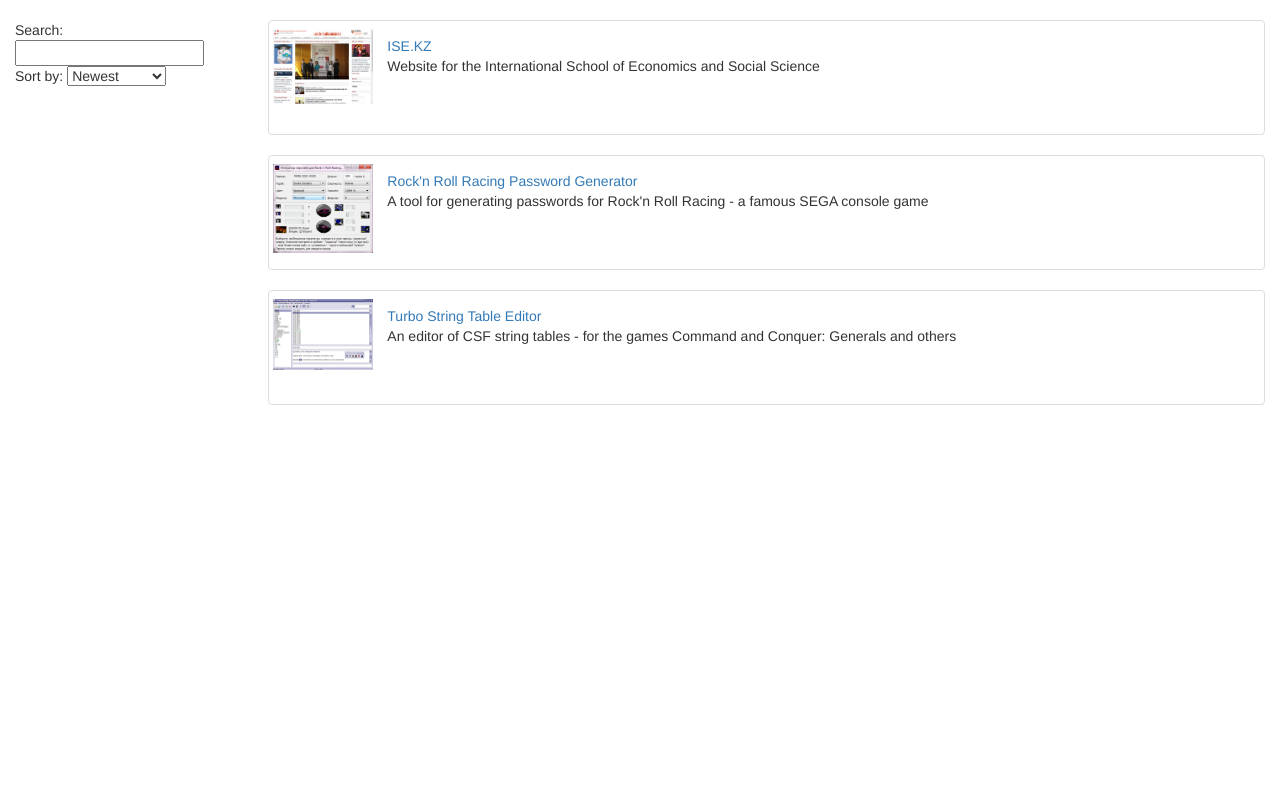
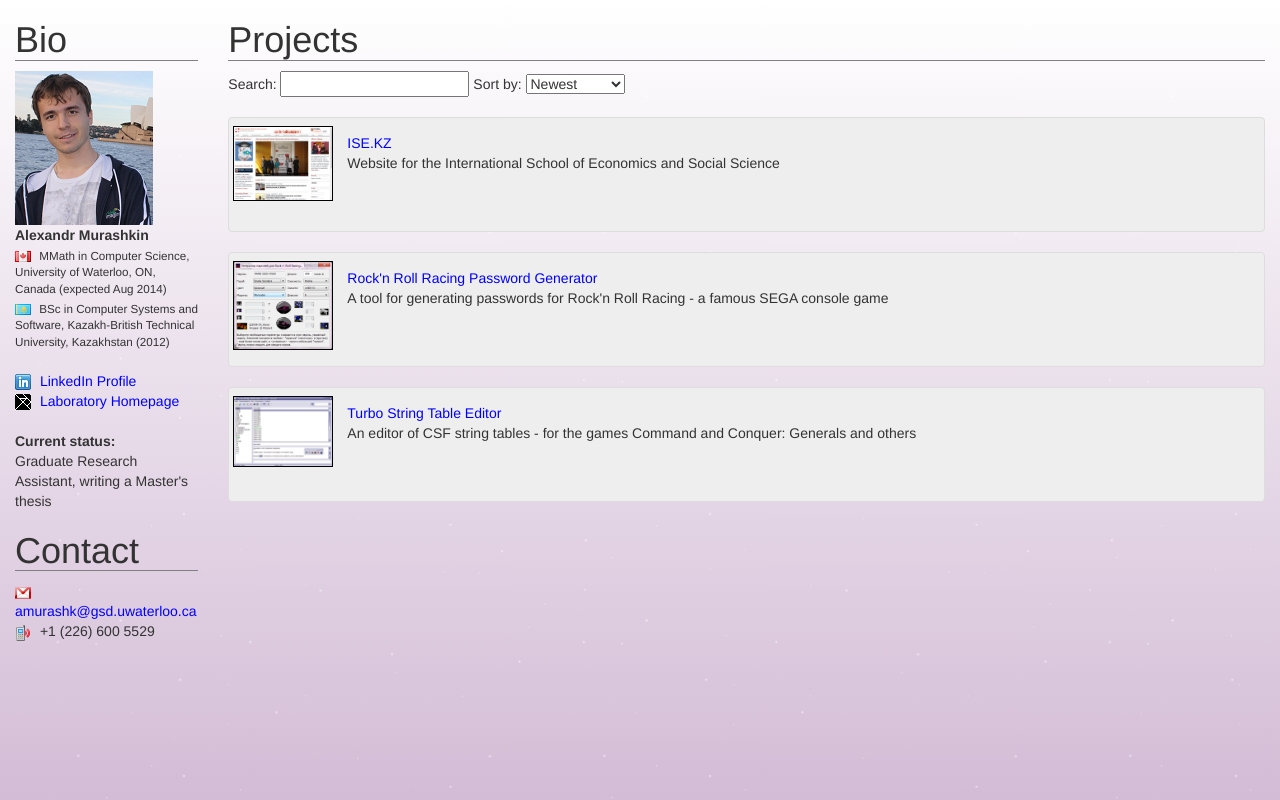
Before and after one commit to AMurashkin/Portfolio, a website: page app/index.html in a window 1280 px wide. Drawn offline with nearby package versions, Linux system fonts and the light colour scheme; some packages are replaced by stand-ins of ours.

Commit message:
Implemented Bio and Background

```diff
--- a/app/css/app.css
+++ b/app/css/app.css
@@ -2,13 +2,35 @@
 /* app css stylesheet */
 /*-------------------------------*/
 
-body {
-  padding-top: 20px;
+a:link {
+  color: #0000ff;
 }
 
+a:visited {
+  color: #0000ff;
+}
+
+a:hover {
+  color: #007;
+}
+
+a:active {
+}
+
+body {
+  padding:0;
+  margin:0;
+  height:100%;
+  overflow:hidden;
+}
+
+div.view-container{
+  position: relative;
+  left:0;
+  top:0;
+}
 
 .project-images {
-  background-color: white;
   margin-right:1em;
   width: 600px;
   height: 460px;
@@ -19,6 +41,8 @@ body {
 
 .projects {
   list-style: none;
+  padding:0;
+  margin:0;
 }
 
 .thumb {
@@ -33,6 +57,11 @@ body {
   clear: both;
   height: 115px;
   padding-top: 15px;
+  background: #eee;
+}
+
+.projects li img{
+  border: 1px solid black;
 }
 
 /*-------------------------------*/
@@ -62,6 +91,7 @@ ul.project-thumbs {
   margin: 0;
   padding: 0;
   list-style: none;
+  border: 1px solid black;
 }
 
 ul.project-thumbs li {
@@ -107,3 +137,39 @@ ul.specs dt {
 h1 {
   border-bottom: 1px solid gray;
 }
+
+/* Bio */
+
+.bio {
+}
+
+.bio .name {
+  font-weight: bold;
+}
+
+.bio ul.degrees{
+  list-style: none;
+  font-size:smaller;
+  margin:0;
+  padding:0;
+}
+
+.bio ul.degrees .degree{
+  margin-top:3px;
+}
+
+.bio ul.degrees .degree img.country-icon{
+  margin-right:5px;
+}
+
+.bio .status-title, .bio .references-title{
+  font-weight: bold;
+}
+
+.bio img.ref-icon{
+  margin-right:5px;
+}
+
+.contact img.ref-icon{
+  margin-right:5px;
+}
--- /dev/null
+++ b/app/css/background.css
@@ -0,0 +1,34 @@
+#stars {
+    position: absolute;
+    width: 100%;
+    height: 100%;
+    background-color: #D3BCD6;
+    background-repeat: repeat-x;
+    background-image: -khtml-gradient(linear, left top, left bottom, from(#ffffff), to(#D3BCD6));
+    background-image: -moz-linear-gradient(top, #ffffff, #D3BCD6);
+    background-image: -ms-linear-gradient(top, #ffffff, #D3BCD6);
+    background-image: -webkit-gradient(linear, left top, left bottom, color-stop(0%, #ffffff), color-stop(100%, #D3BCD6));
+    background-image: -webkit-linear-gradient(top, #ffffff, #D3BCD6);
+    background-image: -o-linear-gradient(top, #ffffff, #D3BCD6);
+    background-image: linear-gradient(top, #ffffff, #D3BCD6);
+    filter:progid:DXImageTransform.Microsoft.gradient(startColorstr='#ffffff', endColorstr='#D3BCD6', GradientType=0);
+    margin-bottom: 10px;
+}
+
+#stars div {
+    width: 100%;
+    height: 100%;
+    position: absolute;
+}
+
+#stars .large {
+    background: url('/app/img/stars/stars_large.png');
+}
+
+#stars .medium {
+    background: url('/app/img/stars/stars_medium.png');
+}
+
+#stars .small {
+    background: url('/app/img/stars/stars_small.png');
+}
--- a/app/index.html
+++ b/app/index.html
@@ -6,6 +6,7 @@
   <link rel="stylesheet" href="../bower_components/bootstrap/dist/css/bootstrap.css">
   <link rel="stylesheet" href="css/app.css">
   <link rel="stylesheet" href="css/animations.css">
+  <link rel="stylesheet" href="css/background.css"> <!-- http://dellsystem.me/posts/night-sky-css/ -->
 
   <script src="../bower_components/jquery/jquery.js"></script>
   <script src="../bower_components/angular/angular.js"></script>
@@ -19,6 +20,11 @@
   <script src="js/services.js"></script>
 </head>
 <body>
+  <div id="stars">
+      <div class="large"></div>
+      <div class="medium"></div>
+      <div class="small"></div>
+  </div>
 
   <div class="view-container">
     <div ng-view class="view-frame"></div>
--- a/app/js/controllers.js
+++ b/app/js/controllers.js
@@ -7,6 +7,26 @@ var projectcatControllers = angular.module('projectcatControllers', []);
 projectcatControllers.controller('projectListCtrl', ['$scope', 'project',
   function($scope, project) {
     $scope.projects = project.query();
+    $scope.user = {};
+    $scope.user.name = 'Alexandr Murashkin';
+    $scope.user.photoUrl = 'img/core/alexandr_murashkin.png';
+    $scope.user.linkedInUrl = 'http://www.linkedin.com/pub/alexander-murashkin/59/262/527';
+    $scope.user.labUrl = 'http://gsd.uwaterloo.ca/amurashk';
+    $scope.user.cvUrl = 'binary/alexandr_murashkin.pdf';
+    $scope.user.degree = [];
+    $scope.user.degree[0] = {
+      'title': 'MMath in Computer Science, University of Waterloo, ON, Canada (expected Aug 2014)',
+      'icon': 'img/core/ca.png'
+    };
+    $scope.user.degree[1] = {
+      'title': 'BSc in Computer Systems and Software, Kazakh-British Technical University, Kazakhstan (2012)',
+      'icon': 'img/core/kz.png'
+    };
+
+    $scope.user.status = 'Graduate Research Assistant, writing a Master\'s thesis';
+    $scope.user.phone = '+1 (226) 600 5529';
+    $scope.user.email = 'amurashk@gsd.uwaterloo.ca';
+
     $scope.orderProp = 'age';
   }]);
 
--- a/app/partials/project-list.html
+++ b/app/partials/project-list.html
@@ -2,18 +2,62 @@
   <div class="row">
     <div class="col-md-2">
       <!--Sidebar content-->
+      <h1>Bio</h1>
+      <div class="bio">
+        <img class="photo" ng-src="{{user.photoUrl}}"/>
+        <div class="name">{{user.name}}</div>
+        <ul class="degrees">
+          <li ng-repeat="degree in user.degree"
+              class="degree">
+              <img class="country-icon" ng-src="{{degree.icon}}"/>
+              {{degree.title}}
+          </li>
+        </ul>
+        <br/>
+        <div class="linkedIn">
+          <a target="_blank" target="_blank" ng-href="{{user.labUrl}}">
+            <img class="ref-icon" ng-src="img/core/linkedin.png"/>
+          </a>
+          <a target="_blank" target="_blank" ng-href="{{user.linkedInUrl}}">LinkedIn Profile</a>
+        </div>
 
+        <div class="labUrl">
+          <a target="_blank" ng-href="{{user.labUrl}}">
+            <img class="ref-icon" ng-src="img/core/gsdlab.png"/>
+          </a>
+          <a target="_blank" ng-href="{{user.labUrl}}">
+            Laboratory Homepage
+          </a>
+        </div>
+        <br/>
+        <div class="status-title">Current status:</div>
+        <div class="status">{{user.status}}</div>
+      </div>
+      <h1>Contact</h1>
+      <div class="contact">
+        <div class="email">
+          <a target="_blank" href="mailto:{{user.email}}">
+            <img class="ref-icon" ng-src="img/core/email.png"/>
+          </a>
+          <a target="_blank" class="email" href="mailto:{{user.email}}">{{user.email}}</a>
+        </div>
+        <div class="call">
+          <img class="ref-icon" ng-src="img/core/call.png"/>
+          <span class="call">{{user.phone}}</span>
+        </div>
+      </div>
+    </div>
+    <div class="col-md-10">
+      <!--Body content-->
+      <h1>Projects</h1>
       Search: <input ng-model="query">
       Sort by:
       <select ng-model="orderProp">
         <option value="name">Alphabetical</option>
         <option value="age">Newest</option>
       </select>
-
-    </div>
-    <div class="col-md-10">
-      <!--Body content-->
-
+      <br/>
+      <br/>
       <ul class="projects">
         <li ng-repeat="project in projects | filter:query | orderBy:orderProp"
             class="thumbnail project-listing">
```
Also changed, not shown: app/img/core/alexandr_murashkin.png (added), app/img/core/ca.png (added), app/img/core/call.png (added), app/img/core/email.png (added), app/img/core/gsdlab.png (added), app/img/core/kz.png (added), app/img/core/linkedin.png (added), app/img/stars/stars_large.png (added), app/img/stars/stars_medium.png (added), app/img/stars/stars_small.png (added).
